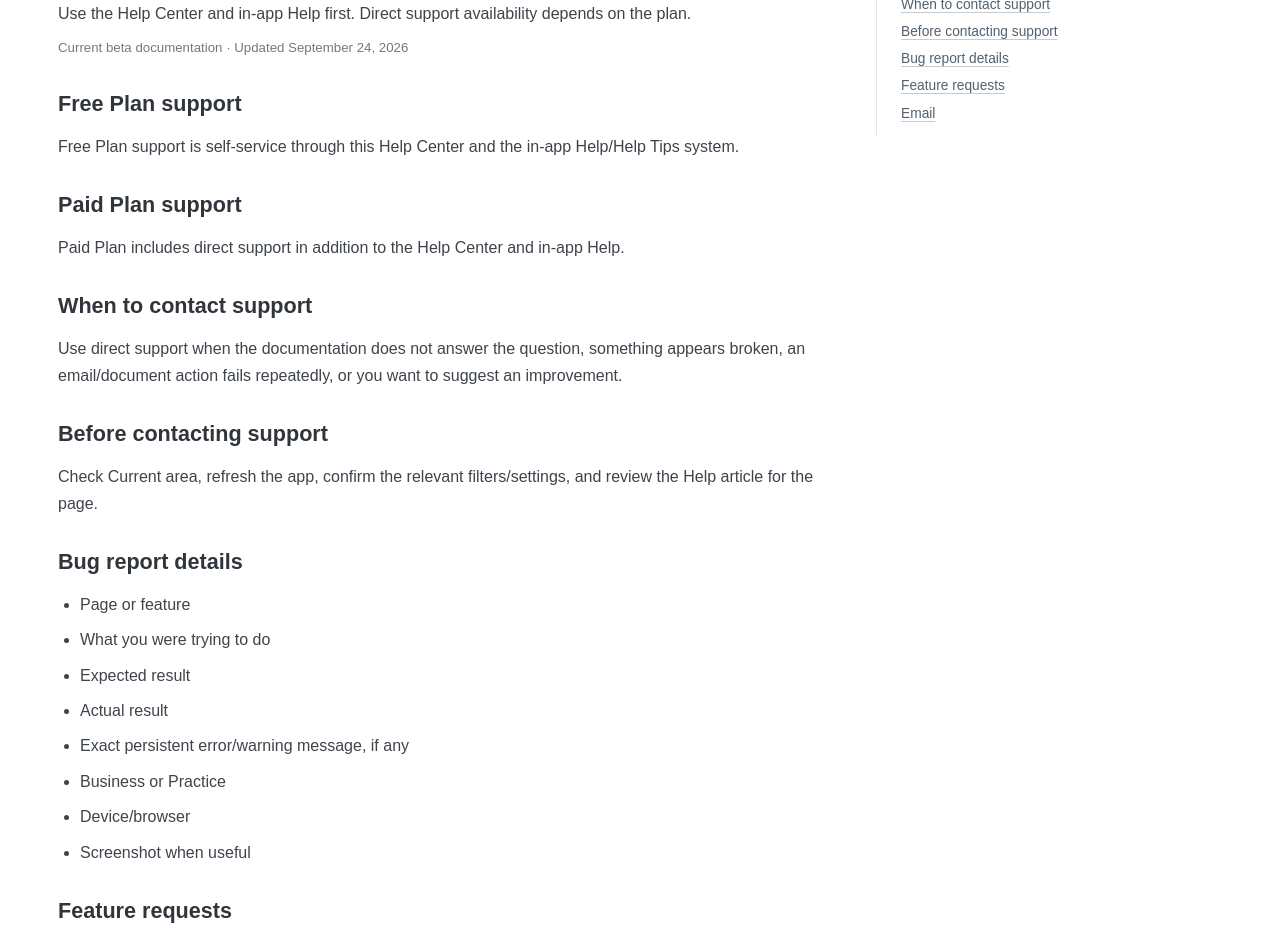
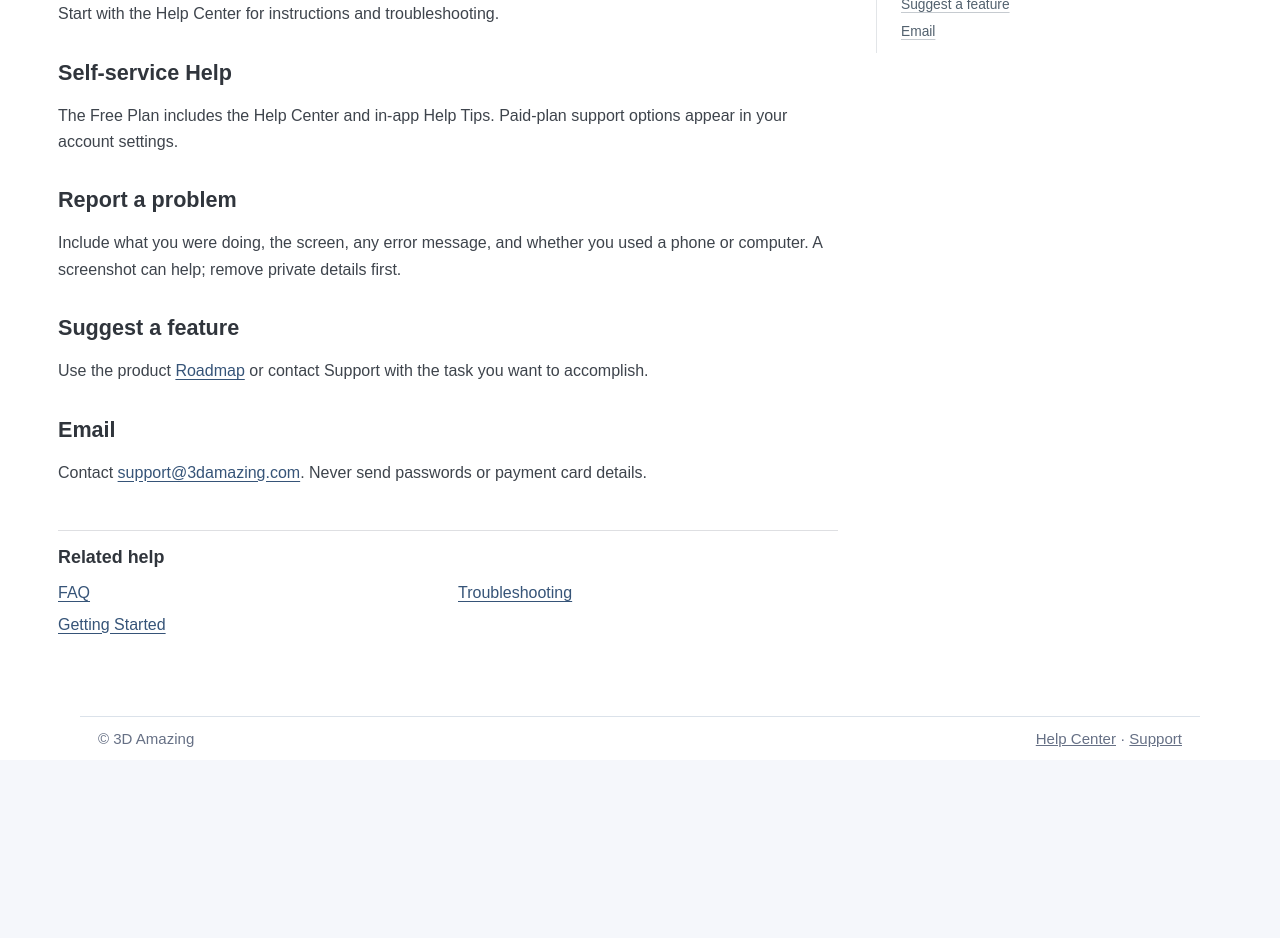
Before and after one commit to 3DPrintRJ/3d-amazing-help, a plain HTML site: page support.html in a window 1280 px wide. Shown: the part 180-1118 px from the top of the page. After the commit the page ends 940 px from the top, so only its background shows below. Drawn offline with Linux system fonts and the light colour scheme.

Commit message:
docs: remove development-only explanations and shorten Help articles

```diff
--- a/support.html
+++ b/support.html
@@ -1,13 +1,9 @@
 <!doctype html>
 <html lang="en"><head><meta charset="utf-8"><meta name="viewport" content="width=device-width,initial-scale=1">
-<title>Contact Support | 3D Amazing Help Center</title><meta name="description" content="Support options for Free and Paid plans."><link rel="stylesheet" href="styles.css?v=20261117-article-manual"></head>
+<title>Contact Support | 3D Amazing Help Center</title><meta name="description" content="Support options for Free and Paid plans."><link rel="stylesheet" href="styles.css?v=20261117-brief-guides"></head>
 <body><header class="topbar"><a class="brand" href="index.html">3D Amazing <span>Help Center</span></a><nav><a href="https://3damazing.com">3damazing.com</a><a class="roadmap-nav" href="roadmap/">Roadmap</a><a class="app-return" href="https://app.3damazing.com">← Return to App</a></nav></header>
-<main><article class="article"><a class="back" href="index.html">← Help Center</a><h1>Contact Support</h1><p>Use the Help Center and in-app Help first. Direct support availability depends on the plan.</p><p class="article-meta">Current beta documentation · Updated September 24, 2026</p>
-<h2>Free Plan support</h2><p>Free Plan support is self-service through this Help Center and the in-app Help/Help Tips system.</p>
-<h2>Paid Plan support</h2><p>Paid Plan includes direct support in addition to the Help Center and in-app Help.</p>
-<h2>When to contact support</h2><p>Use direct support when the documentation does not answer the question, something appears broken, an email/document action fails repeatedly, or you want to suggest an improvement.</p>
-<h2>Before contacting support</h2><p>Check Current area, refresh the app, confirm the relevant filters/settings, and review the Help article for the page.</p>
-<h2>Bug report details</h2><ul><li>Page or feature</li><li>What you were trying to do</li><li>Expected result</li><li>Actual result</li><li>Exact persistent error/warning message, if any</li><li>Business or Practice</li><li>Device/browser</li><li>Screenshot when useful</li></ul>
-<h2>Feature requests</h2><p>Describe the problem to solve and the simplest workflow you expect rather than only naming a feature.</p>
-<h2>Email</h2><p><a class="inline-link" href="mailto:support@3damazing.com">support@3damazing.com</a></p>
-<div class="help-callout"><strong>Do not send passwords, API keys, payment-card data, or other secrets.</strong></div></article></main><footer><span>© 3D Amazing</span><span><a href="index.html">Help Center</a> · <a href="support.html">Support</a></span></footer><script src="script.js?v=20261117-article-manual"></script></body></html>
+<main><article class="article"><a class="back" href="index.html">← Help Center</a><h1>Contact Support</h1><p>Start with the Help Center for instructions and troubleshooting.</p>
+<h2>Self-service Help</h2><p>The Free Plan includes the Help Center and in-app Help Tips. Paid-plan support options appear in your account settings.</p>
+<h2>Report a problem</h2><p>Include what you were doing, the screen, any error message, and whether you used a phone or computer. A screenshot can help; remove private details first.</p>
+<h2>Suggest a feature</h2><p>Use the product <a href="roadmap/">Roadmap</a> or contact Support with the task you want to accomplish.</p>
+<h2>Email</h2><p>Contact <a href="mailto:support@3damazing.com">support@3damazing.com</a>. Never send passwords or payment card details.</p></article></main><footer><span>© 3D Amazing</span><span><a href="index.html">Help Center</a> · <a href="support.html">Support</a></span></footer><script src="script.js?v=20261117-brief-guides"></script></body></html>
```
